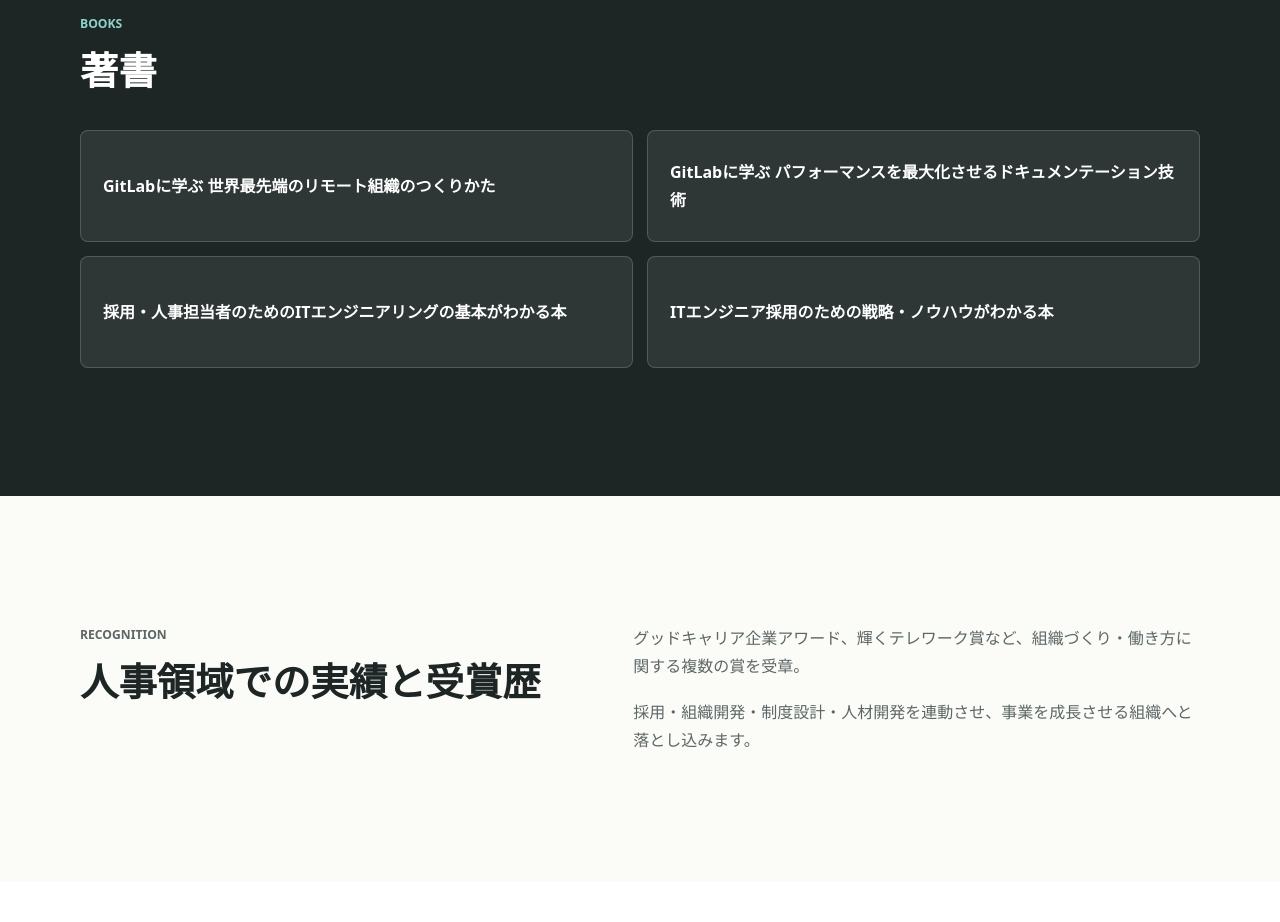
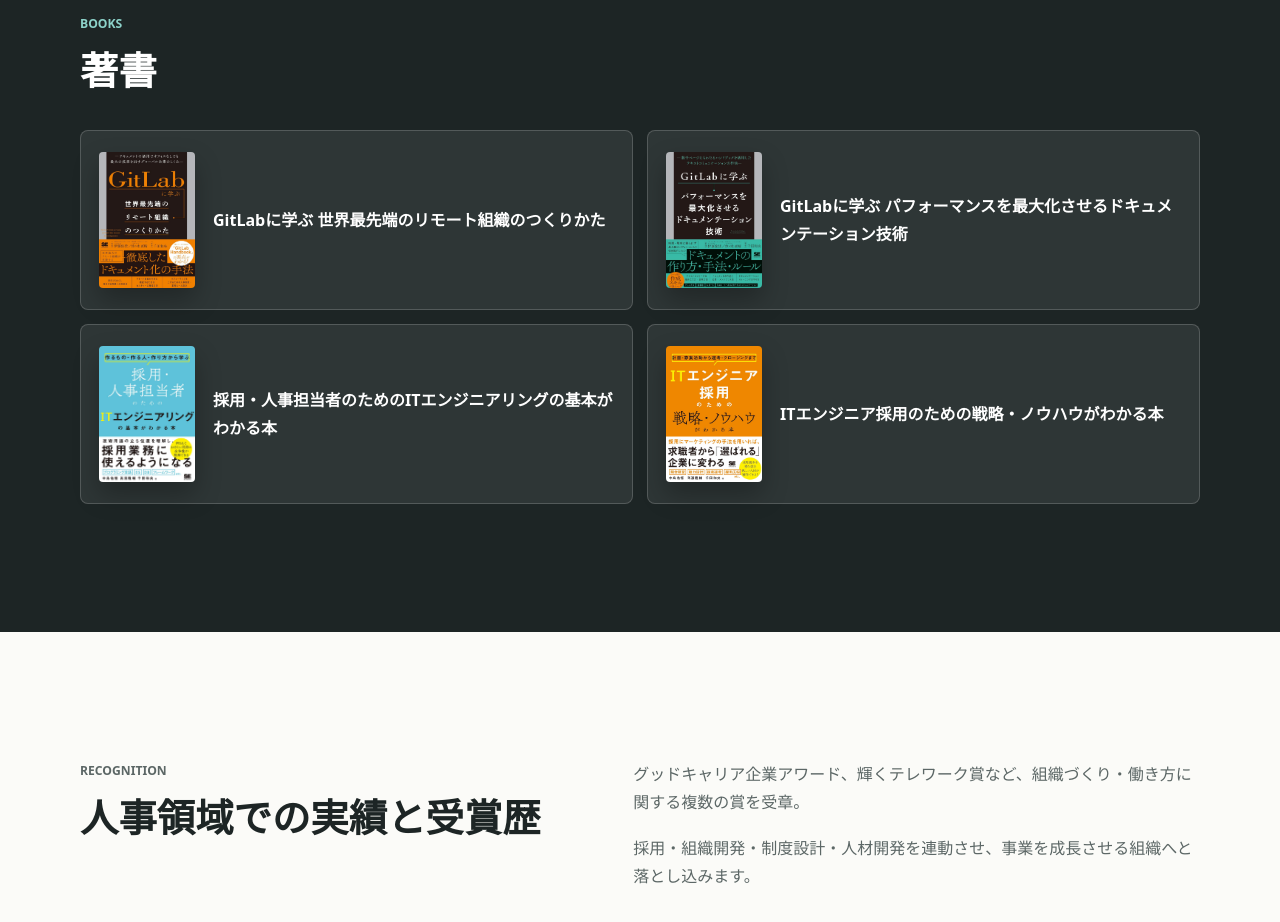
Before and after one commit to 320kzc/320kzc.github.io, a plain HTML site: page index.html in a window 1280 px wide. Shown: the part 2700-3622 px from the top of the page. Drawn offline with Linux system fonts and the light colour scheme.

Commit message:
Add book cover images to books section

```diff
--- a/index.html
+++ b/index.html
@@ -129,10 +129,22 @@
             <h2>著書</h2>
           </div>
           <div class="book-list">
-            <a href="https://amzn.asia/d/0NqZjxa" target="_blank" rel="noopener">GitLabに学ぶ 世界最先端のリモート組織のつくりかた</a>
-            <a href="https://amzn.asia/d/0gtKadWF" target="_blank" rel="noopener">GitLabに学ぶ パフォーマンスを最大化させるドキュメンテーション技術</a>
-            <a href="https://amzn.asia/d/4OTCbnq" target="_blank" rel="noopener">採用・人事担当者のためのITエンジニアリングの基本がわかる本</a>
-            <a href="https://amzn.asia/d/dljJlQ1" target="_blank" rel="noopener">ITエンジニア採用のための戦略・ノウハウがわかる本</a>
+            <a href="https://amzn.asia/d/0NqZjxa" target="_blank" rel="noopener">
+              <img src="./GitLabに学ぶ 世界最先端のリモート組織のつくりかた.jpg" alt="GitLabに学ぶ 世界最先端のリモート組織のつくりかた 表紙" />
+              <span>GitLabに学ぶ 世界最先端のリモート組織のつくりかた</span>
+            </a>
+            <a href="https://amzn.asia/d/0gtKadWF" target="_blank" rel="noopener">
+              <img src="./GitLabに学ぶ パフォーマンスを最大化させるドキュメンテーション技術.jpg" alt="GitLabに学ぶ パフォーマンスを最大化させるドキュメンテーション技術 表紙" />
+              <span>GitLabに学ぶ パフォーマンスを最大化させるドキュメンテーション技術</span>
+            </a>
+            <a href="https://amzn.asia/d/4OTCbnq" target="_blank" rel="noopener">
+              <img src="./作るもの・作る人・作り方から学ぶ 採用・人事担当者のためのITエンジニアリングの基本がわかる本.jpg" alt="作るもの・作る人・作り方から学ぶ 採用・人事担当者のためのITエンジニアリングの基本がわかる本 表紙" />
+              <span>採用・人事担当者のためのITエンジニアリングの基本がわかる本</span>
+            </a>
+            <a href="https://amzn.asia/d/dljJlQ1" target="_blank" rel="noopener">
+              <img src="./ITエンジニア採用のための戦略・ノウハウがわかる本.jpg" alt="ITエンジニア採用のための戦略・ノウハウがわかる本 表紙" />
+              <span>ITエンジニア採用のための戦略・ノウハウがわかる本</span>
+            </a>
           </div>
         </div>
       </section>
--- a/styles.css
+++ b/styles.css
@@ -302,10 +302,12 @@
 }
 
 .book-list a {
-  min-height: 112px;
-  display: flex;
+  min-height: 180px;
+  display: grid;
+  grid-template-columns: 96px 1fr;
   align-items: center;
-  padding: 22px;
+  gap: 18px;
+  padding: 18px;
   background: rgba(255, 255, 255, 0.08);
   border: 1px solid rgba(255, 255, 255, 0.18);
   border-radius: 8px;
@@ -315,6 +317,18 @@
 
 .book-list a:hover {
   border-color: #8dd3ca;
+}
+
+.book-list img {
+  width: 96px;
+  height: 136px;
+  object-fit: cover;
+  border-radius: 4px;
+  box-shadow: 0 12px 26px rgba(0, 0, 0, 0.28);
+}
+
+.book-list span {
+  display: block;
 }
 
 .contact {
@@ -401,6 +415,16 @@
     grid-template-columns: 1fr;
   }
 
+  .book-list a {
+    grid-template-columns: 80px 1fr;
+    min-height: 148px;
+  }
+
+  .book-list img {
+    width: 80px;
+    height: 112px;
+  }
+
   .service-card {
     min-height: auto;
   }
```
